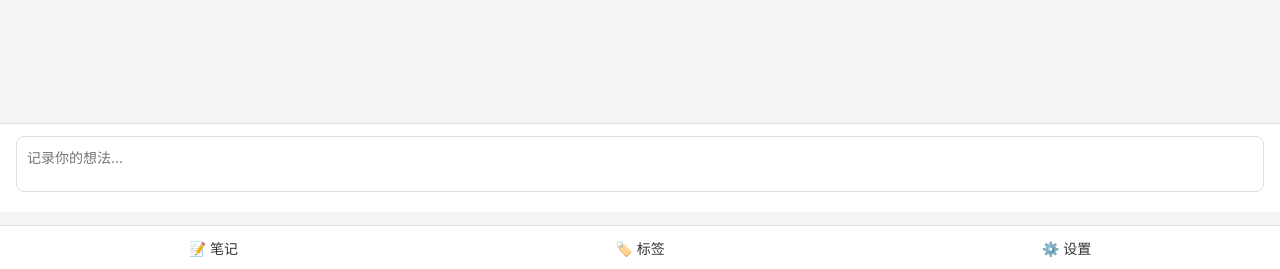
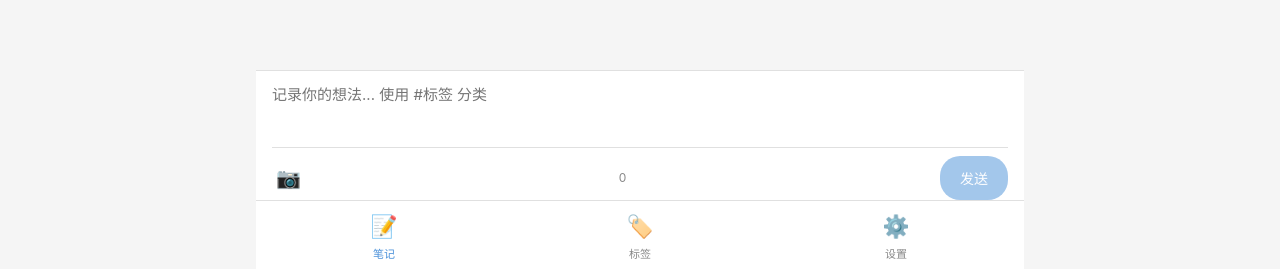
Before and after one commit to Lancewer/PersonalNoteSystem, a Vue app in the folder frontend/: page / in a window 1280 px wide. Shown: the part 528-797 px from the top of the page. Built offline with nearby package versions, Linux system fonts and the light colour scheme; no server answers; sample sign-in values are in the browser's storage.

Commit message:
feat: implement note editor and bottom navigation

```diff
--- a/frontend/src/components/BottomNav.vue
+++ b/frontend/src/components/BottomNav.vue
@@ -1,8 +1,17 @@
 <template>
   <nav class="bottom-nav">
-    <router-link to="/">📝 笔记</router-link>
-    <router-link to="/tags">🏷️ 标签</router-link>
-    <router-link to="/settings">⚙️ 设置</router-link>
+    <router-link to="/" class="nav-item" active-class="active">
+      <span class="nav-icon">📝</span>
+      <span class="nav-label">笔记</span>
+    </router-link>
+    <router-link to="/tags" class="nav-item" active-class="active">
+      <span class="nav-icon">🏷️</span>
+      <span class="nav-label">标签</span>
+    </router-link>
+    <router-link to="/settings" class="nav-item" active-class="active">
+      <span class="nav-icon">⚙️</span>
+      <span class="nav-label">设置</span>
+    </router-link>
   </nav>
 </template>
 
@@ -10,18 +19,39 @@
 .bottom-nav {
   position: fixed;
   bottom: 0;
-  left: 0;
-  right: 0;
+  left: 50%;
+  transform: translateX(-50%);
+  width: 100%;
+  max-width: 768px;
   display: flex;
-  justify-content: space-around;
-  padding: 12px 0;
   background: var(--card-bg);
   border-top: 1px solid var(--border-color);
+  z-index: 100;
 }
 
-.bottom-nav a {
+.nav-item {
+  flex: 1;
+  display: flex;
+  flex-direction: column;
+  align-items: center;
+  justify-content: center;
+  padding: 8px 0;
   text-decoration: none;
-  font-size: 14px;
-  color: var(--text-color);
+  color: var(--text-secondary);
+  transition: color 0.2s;
+  min-height: 60px;
+}
+
+.nav-item.active {
+  color: var(--primary-color);
+}
+
+.nav-icon {
+  font-size: 22px;
+}
+
+.nav-label {
+  font-size: 11px;
+  margin-top: 2px;
 }
 </style>
--- a/frontend/src/components/NoteEditor.vue
+++ b/frontend/src/components/NoteEditor.vue
@@ -1,34 +1,104 @@
 <template>
   <div class="note-editor">
-    <textarea placeholder="记录你的想法..."></textarea>
+    <textarea
+      v-model="content"
+      placeholder="记录你的想法... 使用 #标签 分类"
+      rows="2"
+      @keydown.enter.ctrl="handleSubmit"
+    ></textarea>
+    <div class="editor-toolbar">
+      <label class="toolbar-btn" title="上传图片">
+        📷
+        <input type="file" accept="image/*" @change="handleImageUpload" hidden />
+      </label>
+      <span class="char-count">{{ content.length }}</span>
+      <button class="submit-btn" :disabled="!content.trim()" @click="handleSubmit">
+        发送
+      </button>
+    </div>
   </div>
 </template>
 
 <script setup lang="ts">
-defineEmits<{
+import { ref } from 'vue'
+
+const emit = defineEmits<{
   submit: [content: string]
 }>()
+
+const content = ref('')
+
+function handleSubmit() {
+  if (!content.value.trim()) return
+  emit('submit', content.value)
+  content.value = ''
+}
+
+function handleImageUpload(event: Event) {
+  const input = event.target as HTMLInputElement
+  if (input.files?.[0]) {
+    content.value += ` [图片待上传] `
+  }
+}
 </script>
 
 <style scoped>
 .note-editor {
   position: fixed;
   bottom: 60px;
-  left: 0;
-  right: 0;
-  padding: 12px 16px;
+  left: 50%;
+  transform: translateX(-50%);
+  width: 100%;
+  max-width: 768px;
   background: var(--card-bg);
   border-top: 1px solid var(--border-color);
+  padding: 12px 16px;
+  z-index: 100;
 }
 
 .note-editor textarea {
   width: 100%;
-  padding: 10px;
-  border: 1px solid var(--border-color);
-  border-radius: 8px;
+  border: none;
   resize: none;
+  font-size: 15px;
+  line-height: 1.6;
+  outline: none;
+  background: transparent;
+}
+
+.editor-toolbar {
+  display: flex;
+  align-items: center;
+  justify-content: space-between;
+  margin-top: 8px;
+  padding-top: 8px;
+  border-top: 1px solid var(--border-color);
+}
+
+.toolbar-btn {
+  font-size: 20px;
+  cursor: pointer;
+  padding: 4px;
+}
+
+.char-count {
+  font-size: 12px;
+  color: var(--text-secondary);
+}
+
+.submit-btn {
+  background: var(--primary-color);
+  color: white;
+  border: none;
+  padding: 8px 20px;
+  border-radius: 20px;
   font-size: 14px;
-  background: var(--input-bg);
-  color: var(--text-color);
+  cursor: pointer;
+  min-height: 44px;
+}
+
+.submit-btn:disabled {
+  opacity: 0.5;
+  cursor: not-allowed;
 }
 </style>
```
